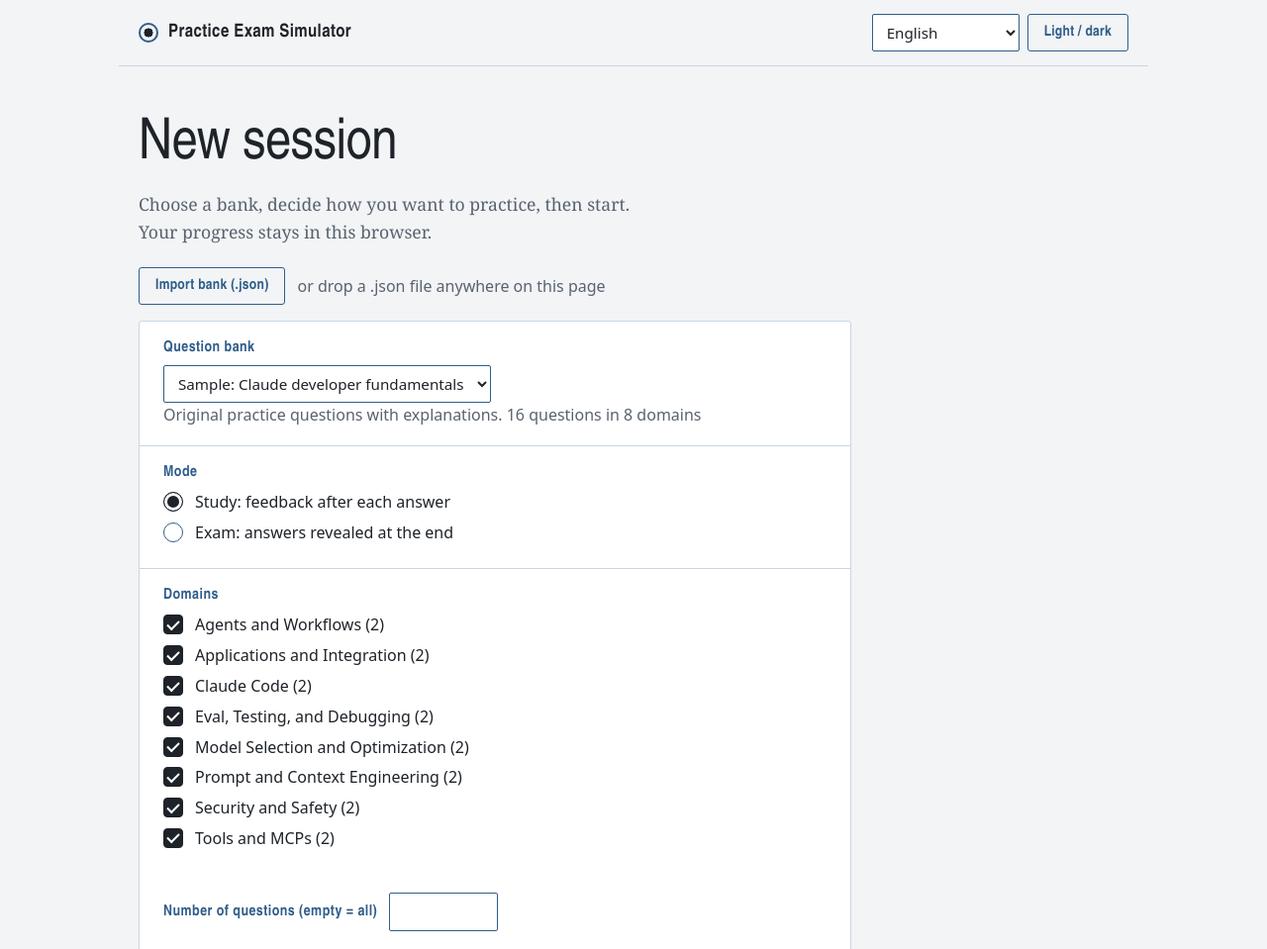
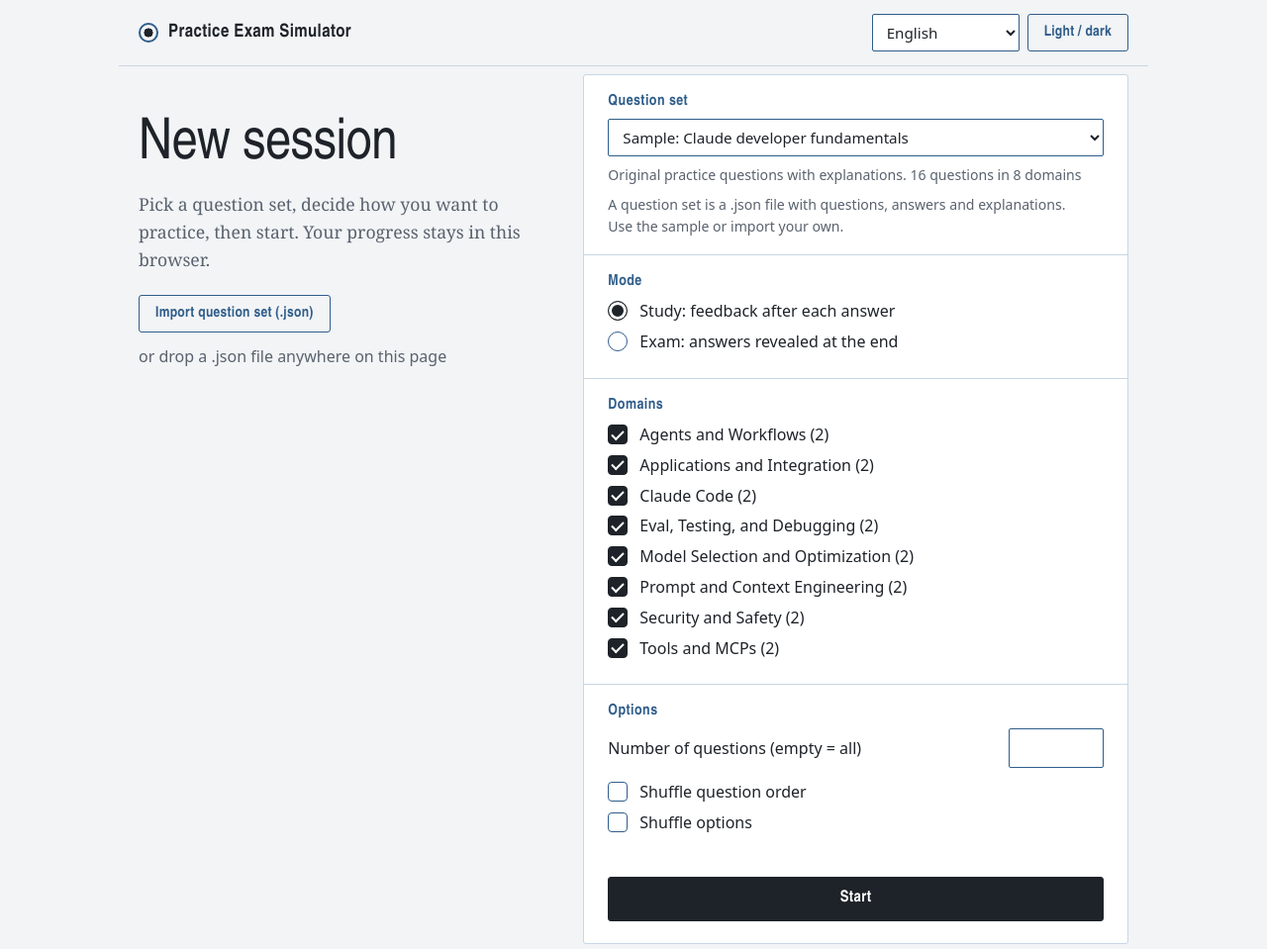
Before and after one commit to fabenejr/practice-exam-simulator, a website: page index.html in a window 1280 px wide. Shown: the top 959 px of the page at 99% size. Drawn offline with Linux system fonts and the light colour scheme.

Commit message:
Fix layout overflow and clarify what a question set is
- Grid children no longer widen the page: minmax(0, 1fr) and min-width: 0
  on the quiz grid, fieldsets and the setup layout, so long question sets
  and long titles stay inside the viewport on phones.
- Question navigator uses auto-fill columns on desktop and scrolls inside
  its own row on phones.
- Setup screen is a two-column layout on desktop, with the options grouped
  and a full-width start button; stacked on small screens.
- Long words and code-like tokens wrap instead of overflowing.
- Rename question bank to question set in the UI and explain what it is
  next to the selector.

Co-Authored-By: Claude Sonnet 5.5 <noreply@anthropic.com>

```diff
--- a/css/styles.css
+++ b/css/styles.css
@@ -49,6 +49,8 @@ h3{font-size:1.15rem;font-weight:600;color:var(--print);margin:26px 0 8px}
 .sr{position:absolute;width:1px;height:1px;margin:-1px;padding:0;overflow:hidden;clip:rect(0,0,0,0);white-space:nowrap;border:0}
 .skip{position:absolute;left:-999px;top:0;background:var(--graphite);color:var(--sheet);padding:8px 12px;z-index:10}
 .skip:focus{left:8px;top:8px}
+/* long words, URLs and code-like tokens must wrap instead of widening the page */
+.qtext,.otext,.expl,.hint,.lede,.notice,.brand .muted,.rev>summary,.feedback,.resume p,.dom span{overflow-wrap:anywhere}
 :focus-visible{outline:3px solid var(--print);outline-offset:3px}
 
 /* ---------- frame ---------- */
@@ -92,34 +94,49 @@ input[type=number]{width:110px}
 .notice ul{margin:6px 0 0;padding-left:20px;font-size:.9rem}
 
 /* ---------- setup: cover and candidate sheet ---------- */
-.cover{padding:44px 0 22px;max-width:720px}
+.setup{display:grid;grid-template-columns:minmax(0,5fr) minmax(0,7fr);gap:24px 56px;align-items:start}
+.setup-side,.form{min-width:0}
+@media (min-width:901px){.setup-side{position:sticky;top:16px}}
+@media (max-width:900px){.setup{grid-template-columns:minmax(0,1fr);gap:8px}}
+.cover{padding:44px 0 22px}
+@media (max-width:900px){.cover{padding:24px 0 10px}}
 .cover h2{font-size:clamp(2.2rem,6vw,3.6rem);font-weight:300;line-height:1.02;letter-spacing:-.01em}
 .lede{font-family:var(--font-read);font-size:1.1rem;line-height:1.6;color:var(--graphite-soft);max-width:52ch;margin-top:14px}
-.import,.resume,.form{max-width:720px}
 .import{display:flex;flex-wrap:wrap;gap:12px;align-items:center;margin:0 0 16px}
 .import input:focus-visible + label{outline:3px solid var(--print);outline-offset:3px}
 .resume{border-left:4px solid var(--hi)}
 .resume h3{margin-top:0}
 .form{padding:0}
-.field{margin:0;padding:18px 24px;border:0;border-bottom:1px solid var(--rule)}
+.field{min-width:0;margin:0;padding:18px 24px;border:0;border-bottom:1px solid var(--rule)}
+.field select{width:100%;max-width:100%;text-overflow:ellipsis}
+.hint{font-size:.88rem;color:var(--graphite-soft);margin-top:8px;max-width:60ch}
+.pair{display:grid;grid-template-columns:minmax(0,1fr) auto;gap:12px;align-items:center;margin:0 0 12px}
+.pair input{width:96px}
+.actions{padding:18px 24px 22px}
+.actions .btn{width:100%;padding:12px 16px;font-size:1rem}
 .field:last-of-type{border-bottom:0}
 .field legend,.field>label:not(.check){display:block;font:600 .95rem var(--font-form);letter-spacing:.03em;color:var(--print);margin-bottom:8px;padding:0}
 .field legend{float:left;width:100%}
 .field legend + *{clear:both}
 .field.inline{display:flex;flex-wrap:wrap;gap:12px;align-items:center}
 .field.inline>label:not(.check){margin:0}
-.form>.check{padding:0 24px}
-.form>.row{padding:18px 24px 22px;margin:0;border-top:1px solid var(--rule)}
 
 /* ---------- quiz ---------- */
 .bar{display:flex;flex-wrap:wrap;gap:14px;align-items:center;margin:18px 0 10px}
 .bar>:first-child{margin-right:auto;color:var(--graphite-soft)}
 .timer{font:500 1.35rem var(--font-form);font-variant-numeric:tabular-nums}
+@media (max-width:520px){
+  .bar{gap:10px}
+  .bar>:first-child{flex-basis:100%}
+  .timer{margin-right:auto}
+}
 .progress{height:3px;background:var(--rule);margin-bottom:18px}
 .progress>div{height:100%;background:var(--graphite);transition:width .2s}
-.quiz{display:grid;grid-template-columns:196px minmax(0,1fr);gap:20px;align-items:start}
+.quiz{display:grid;grid-template-columns:220px minmax(0,1fr);gap:20px;align-items:start}
+.quiz>*{min-width:0}
+@media (min-width:821px){.quiz>aside{position:sticky;top:12px;max-height:calc(100vh - 24px);overflow:auto}}
 .quiz>aside.card{padding:16px}
-.qnav{display:grid;grid-template-columns:repeat(5,30px);gap:9px}
+.qnav{display:grid;grid-template-columns:repeat(auto-fill,minmax(30px,1fr));gap:9px 8px;justify-items:center}
 .qbtn{width:30px;height:30px;padding:0;border-radius:50%;border:1.5px solid var(--print);background:transparent;color:var(--print);font:600 .72rem var(--font-form);cursor:pointer}
 .qbtn.answered{background:var(--graphite);border-color:var(--graphite);color:var(--sheet)}
 .qbtn.ok{background:var(--tick);border-color:var(--tick);color:#fff}
@@ -127,7 +144,7 @@ input[type=number]{width:110px}
 .qbtn.marked{box-shadow:0 0 0 3px var(--hi)}
 .qbtn.current{outline:2px solid var(--graphite);outline-offset:3px}
 @media (max-width:820px){
-  .quiz{grid-template-columns:1fr;gap:14px}
+  .quiz{grid-template-columns:minmax(0,1fr);gap:14px}
   .qnav{display:flex;overflow-x:auto;padding:4px 4px 8px;gap:9px}
   .qbtn{flex:none}
 }
--- a/js/app.js
+++ b/js/app.js
@@ -276,31 +276,42 @@
 
   function renderSetup() {
     const bank = banks.get(ui.bankId);
-    const out = [h('div', { class: 'cover' }, h('h2', { text: t('setupTitle') }), h('p', { class: 'lede', text: t('setupLede') }))];
     const saved = session && !session.finishedAt ? session : null;
+    const side = [h('div', { class: 'cover' }, h('h2', { text: t('setupTitle') }), h('p', { class: 'lede', text: t('setupLede') }))];
 
     if (saved) {
       const sb = banks.get(saved.bankId);
-      out.push(h('section', { class: 'card resume' },
+      side.push(h('section', { class: 'card resume' },
         h('h3', { text: t('resumeTitle') }),
         h('p', { text: t('resumeInfo', { bank: sb ? sb.title : saved.bankId, done: Object.keys(saved.answers).length, total: saved.items.length }) }),
         h('div', { class: 'row' }, btn(t('resume'), resumeSession, 'primary'), btn(t('discard'), discardSession))));
     }
 
-    out.push(importControl());
-    if (!bank) { out.push(h('p', { class: 'muted', text: t('noBank') })); return out; }
+    side.push(importControl());
+    const sideEl = h('div', { class: 'setup-side' }, side);
+    if (!bank) {
+      side.push(h('p', { class: 'muted', text: t('noBank') }));
+      return [h('div', { class: 'setup' }, sideEl)];
+    }
 
     const f = ui.form;
     const radio = (value, label) => h('label', { class: 'check' },
       h('input', { type: 'radio', name: 'mode', value, checked: f.mode === value, onchange: () => { f.mode = value; render(); } }),
       h('span', { text: label }));
+    const check = (key, label) => h('label', { class: 'check' },
+      h('input', { type: 'checkbox', checked: f[key], onchange: (e) => { f[key] = e.target.checked; } }),
+      h('span', { text: label }));
+    const pair = (id, label, attrs) => h('div', { class: 'pair' },
+      h('label', { for: id, text: label }),
+      h('input', Object.assign({ id, type: 'number' }, attrs)));
 
-    out.push(h('section', { class: 'card form' },
+    const form = h('section', { class: 'card form' },
       h('div', { class: 'field' },
         h('label', { for: 'bank', text: t('bank') }),
         h('select', { id: 'bank', onchange: (e) => { ui.bankId = e.target.value; resetForm(); render(); } },
           [...banks.values()].map((b) => h('option', { value: b.id, selected: b.id === ui.bankId, text: b.title }))),
-        h('p', { class: 'muted', text: [bank.description, t('bankInfo', { n: bank.questions.length, d: bank.domains.length })].filter(Boolean).join('. ') })),
+        h('p', { class: 'hint', text: [bank.description, t('bankInfo', { n: bank.questions.length, d: bank.domains.length })].filter(Boolean).join('. ') }),
+        h('p', { class: 'hint', text: t('bankHelp') })),
 
       h('fieldset', { class: 'field' }, h('legend', { text: t('mode') }),
         radio('study', t('modeStudy')), radio('exam', t('modeExam'))),
@@ -316,22 +327,13 @@
             h('span', { text: d.name + ' (' + n + ')' }));
         })),
 
-      h('div', { class: 'field inline' },
-        h('label', { for: 'count', text: t('count') }),
-        h('input', { id: 'count', type: 'number', min: 1, max: bank.questions.length, value: f.count, oninput: (e) => { f.count = e.target.value; } })),
+      h('fieldset', { class: 'field' }, h('legend', { text: t('options') }),
+        pair('count', t('count'), { min: 1, max: bank.questions.length, value: f.count, oninput: (e) => { f.count = e.target.value; } }),
+        f.mode === 'exam' ? pair('minutes', t('timeLimit'), { min: 0, max: 600, value: f.minutes, oninput: (e) => { f.minutes = e.target.value; } }) : null,
+        check('shuffleQ', t('shuffleQ')),
+        check('shuffleO', t('shuffleO'))),
 
-      f.mode === 'exam' ? h('div', { class: 'field inline' },
-        h('label', { for: 'minutes', text: t('timeLimit') }),
-        h('input', { id: 'minutes', type: 'number', min: 0, max: 600, value: f.minutes, oninput: (e) => { f.minutes = e.target.value; } })) : null,
-
-      h('label', { class: 'check' },
-        h('input', { type: 'checkbox', checked: f.shuffleQ, onchange: (e) => { f.shuffleQ = e.target.checked; } }),
-        h('span', { text: t('shuffleQ') })),
-      h('label', { class: 'check' },
-        h('input', { type: 'checkbox', checked: f.shuffleO, onchange: (e) => { f.shuffleO = e.target.checked; } }),
-        h('span', { text: t('shuffleO') })),
-
-      h('div', { class: 'row' }, btn(t('start'), () => {
+      h('div', { class: 'actions' }, btn(t('start'), () => {
         const count = parseInt(f.count, 10);
         startSession({
           mode: f.mode,
@@ -341,8 +343,9 @@
           shuffleOptions: f.shuffleO,
           minutes: Math.max(0, parseInt(f.minutes, 10) || 0)
         });
-      }, 'primary'))));
-    return out;
+      }, 'primary')));
+
+    return [h('div', { class: 'setup' }, sideEl, form)];
   }
 
   function renderQuiz() {
--- a/js/i18n.js
+++ b/js/i18n.js
@@ -8,18 +8,20 @@
       language: 'Language',
       theme: 'Light / dark',
       setupTitle: 'New session',
-      bank: 'Question bank',
+      bank: 'Question set',
+      bankHelp: 'A question set is a .json file with questions, answers and explanations. Use the sample or import your own.',
+      options: 'Options',
       bankInfo: '{n} questions in {d} domains',
-      setupLede: 'Choose a bank, decide how you want to practice, then start. Your progress stays in this browser.',
+      setupLede: 'Pick a question set, decide how you want to practice, then start. Your progress stays in this browser.',
       ofTotal: 'of {total}',
-      importBank: 'Import bank (.json)',
+      importBank: 'Import question set (.json)',
       dropHint: 'or drop a .json file anywhere on this page',
-      importOk: 'Bank "{title}" imported.',
+      importOk: 'Question set "{title}" imported.',
       importFail: 'Could not import this file:',
       tooBig: 'File is larger than 2 MB.',
       invalidJson: 'Invalid JSON.',
-      bankMissing: 'The bank of the saved session is not loaded. Import it again to resume.',
-      noBank: 'No question bank is loaded. Import a .json bank to start.',
+      bankMissing: 'The question set of the saved session is not loaded. Import it again to resume.',
+      noBank: 'No question set is loaded. Import a .json file to start.',
       mode: 'Mode',
       modeStudy: 'Study: feedback after each answer',
       modeExam: 'Exam: answers revealed at the end',
@@ -81,18 +83,20 @@
       language: 'Idioma',
       theme: 'Claro / escuro',
       setupTitle: 'Nova sessão',
-      bank: 'Banco de questões',
+      bank: 'Conjunto de questões',
+      bankHelp: 'Um conjunto de questões é um arquivo .json com perguntas, respostas e explicações. Use o de exemplo ou importe o seu.',
+      options: 'Opções',
       bankInfo: '{n} questões em {d} domínios',
-      setupLede: 'Escolha um banco, decida como quer praticar e comece. Seu progresso fica neste navegador.',
+      setupLede: 'Escolha um conjunto de questões, decida como quer praticar e comece. Seu progresso fica neste navegador.',
       ofTotal: 'de {total}',
-      importBank: 'Importar banco (.json)',
+      importBank: 'Importar conjunto (.json)',
       dropHint: 'ou solte um arquivo .json em qualquer lugar da página',
-      importOk: 'Banco "{title}" importado.',
+      importOk: 'Conjunto "{title}" importado.',
       importFail: 'Não foi possível importar este arquivo:',
       tooBig: 'O arquivo tem mais de 2 MB.',
       invalidJson: 'JSON inválido.',
-      bankMissing: 'O banco da sessão salva não está carregado. Importe-o novamente para continuar.',
-      noBank: 'Nenhum banco de questões carregado. Importe um banco .json para começar.',
+      bankMissing: 'O conjunto de questões da sessão salva não está carregado. Importe-o novamente para continuar.',
+      noBank: 'Nenhum conjunto de questões carregado. Importe um arquivo .json para começar.',
       mode: 'Modo',
       modeStudy: 'Estudo: gabarito após cada resposta',
       modeExam: 'Prova: gabarito só no final',
```
Also changed, not shown: README.md.
